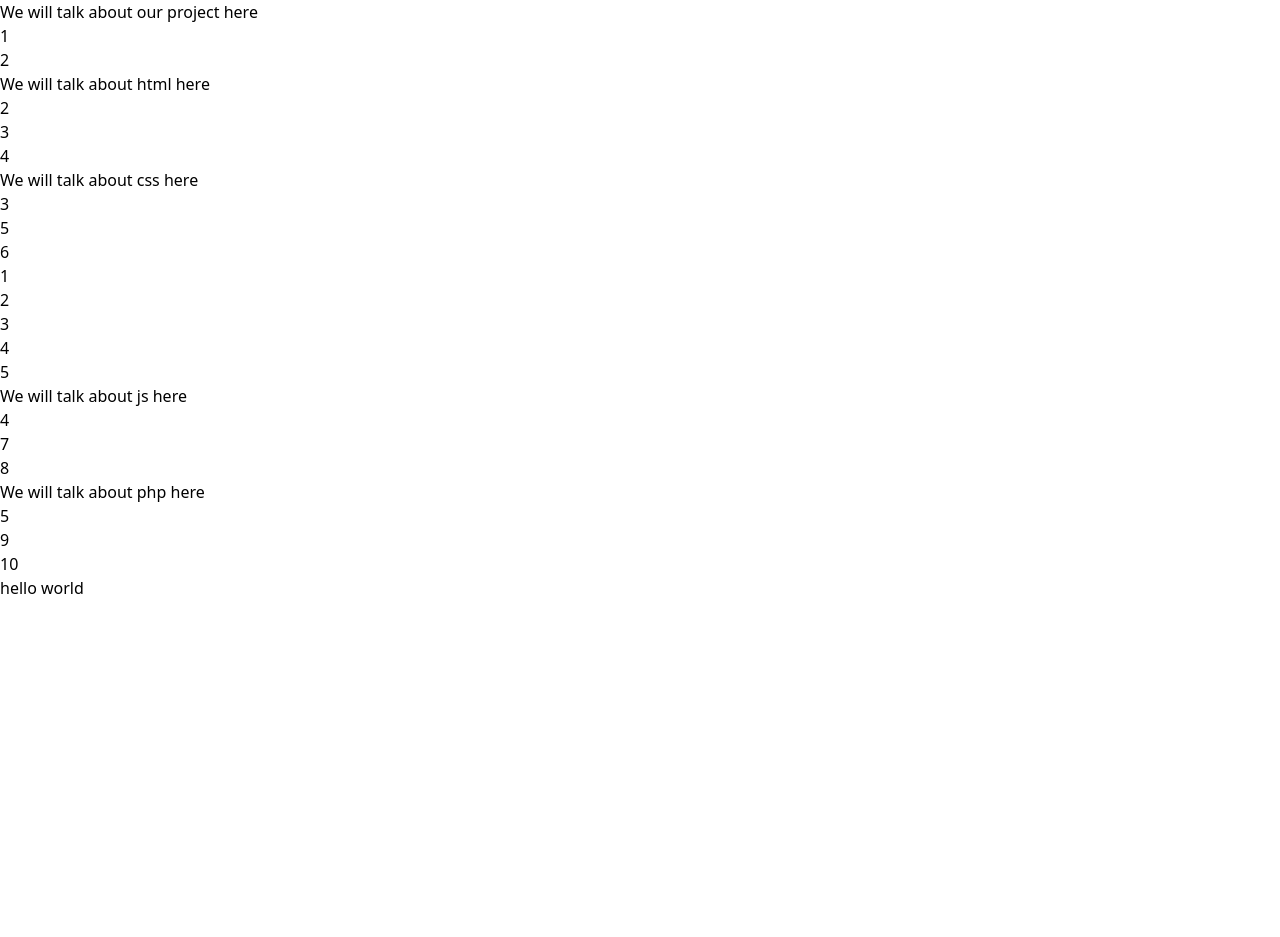
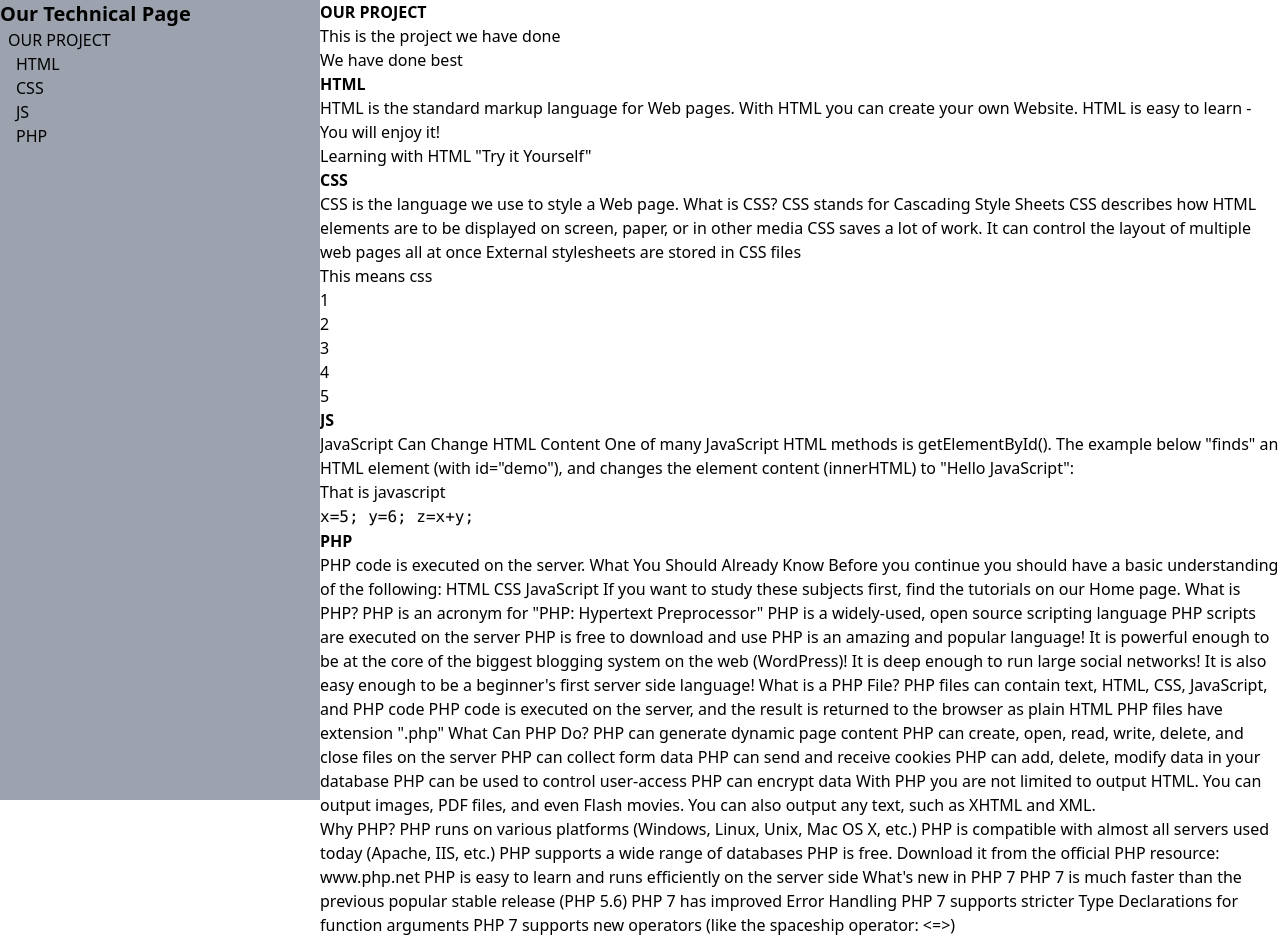
Before and after one commit to heintayzar-hm/project-with-stephen, a plain HTML site: page index.html in a window 1280 px wide. Before the commit the page ends 800 px from the top, so only its background shows below. Drawn offline with nearby package versions, Linux system fonts and the light colour scheme.

Commit message:
Completed

```diff
--- a/index.html
+++ b/index.html
@@ -13,24 +13,54 @@
   </head>
   <body>
     <script src="https://cdn.freecodecamp.org/testable-projects-fcc/v1/bundle.js"></script>
-    <main id="main-doc">
-      <section class="main-section" id="We_will_talk_about_our_project_here">
-        <header>We will talk about our project here</header>
-        <p>1</p>
-        <p>2</p>
+    <main id="main-doc" class="flex flex-row">
+      <div class="basis-1/4">
+        <nav
+          id="navbar"
+          class="flex flex-col lg:fixed h-screen lg:w-1/4 z-10 sm:max-h-23 sm:absolute sm:w-full min-w-290 top-0 lg:overflow-hidden bg-gray-400 space-x-2"
+        >
+          <header class="font-bold lg:text-xl md:text-xl sm:text-normal">
+            Our Technical Page
+          </header>
+          <div
+            class="flex flex-col justify-evenly space-x-2 overflow-y-auto overflow-x-hidden"
+          >
+            <a href="#our_project" class="nav-link uppercase">our project</a>
+            <a href="#html" class="nav-link uppercase">html</a>
+            <a href="#css" class="nav-link uppercase">css</a>
+            <a href="#js" class="nav-link uppercase">js</a>
+            <a href="#php" class="nav-link uppercase">php</a>
+          </div>
+        </nav>
+      </div>
+
+      <div class="basis-3/4">
+        <section class="main-section" id="our_project">
+          <header class="uppercase font-bold">our project</header>
+          <p>This is the project we have done</p>
+          <p>We have done best</p>
         </section>
-      <section class="main-section" id="We_will_talk_about_html_here">
-        <header>We will talk about html here</header>
-        2
-        <p>3</p>
-        <p>4</p>
+        <section class="main-section" id="html">
+          <header class="uppercase font-bold">html</header>
+          <p>
+            HTML is the standard markup language for Web pages. With HTML you
+            can create your own Website. HTML is easy to learn - You will enjoy
+            it!
+          </p>
+          <p>Learning with HTML "Try it Yourself"</p>
         </section>
-      <section class="main-section" id="We_will_talk_about_css_here">
-        <header>We will talk about css here</header>
-        3
-        <p>5</p>
-        <p>6</p>
-        <code></code> <code></code>
+        <section class="main-section" id="css">
+          <header class="uppercase font-bold">css</header>
+
+          <p>
+            CSS is the language we use to style a Web page. What is CSS? CSS
+            stands for Cascading Style Sheets CSS describes how HTML elements
+            are to be displayed on screen, paper, or in other media CSS saves a
+            lot of work. It can control the layout of multiple web pages all at
+            once External stylesheets are stored in CSS files
+          </p>
+          <p>This means css</p>
+
           <ul>
             <li>1</li>
             <li>2</li>
@@ -39,21 +69,62 @@
             <li>5</li>
           </ul>
         </section>
-      <section class="main-section" id="We_will_talk_about_js_here">
-        <header>We will talk about js here</header>
-        4
-        <p>7</p>
-        <p>8</p>
+        <section class="main-section" id="js">
+          <header class="uppercase font-bold">js</header>
+
+          <p>
+            JavaScript Can Change HTML Content One of many JavaScript HTML
+            methods is getElementById(). The example below "finds" an HTML
+            element (with id="demo"), and changes the element content
+            (innerHTML) to "Hello JavaScript":
+          </p>
+          <p>That is javascript</p>
+          <code> x=5; y=6; z=x+y; </code>
+          <code></code>
           <code></code> <code></code> <code></code>
         </section>
-      <section class="main-section" id="We_will_talk_about_php_here">
-        <header>We will talk about php here</header>
-        5
-        <p>9</p>
-        <p>10</p>
+        <section class="main-section" id="php">
+          <header class="uppercase font-bold">php</header>
+
+          <p>
+            PHP code is executed on the server. What You Should Already Know
+            Before you continue you should have a basic understanding of the
+            following: HTML CSS JavaScript If you want to study these subjects
+            first, find the tutorials on our Home page. What is PHP? PHP is an
+            acronym for "PHP: Hypertext Preprocessor" PHP is a widely-used, open
+            source scripting language PHP scripts are executed on the server PHP
+            is free to download and use PHP is an amazing and popular language!
+            It is powerful enough to be at the core of the biggest blogging
+            system on the web (WordPress)! It is deep enough to run large social
+            networks! It is also easy enough to be a beginner's first server
+            side language! What is a PHP File? PHP files can contain text, HTML,
+            CSS, JavaScript, and PHP code PHP code is executed on the server,
+            and the result is returned to the browser as plain HTML PHP files
+            have extension ".php" What Can PHP Do? PHP can generate dynamic page
+            content PHP can create, open, read, write, delete, and close files
+            on the server PHP can collect form data PHP can send and receive
+            cookies PHP can add, delete, modify data in your database PHP can be
+            used to control user-access PHP can encrypt data With PHP you are
+            not limited to output HTML. You can output images, PDF files, and
+            even Flash movies. You can also output any text, such as XHTML and
+            XML.
+          </p>
+
+          <p>
+            Why PHP? PHP runs on various platforms (Windows, Linux, Unix, Mac OS
+            X, etc.) PHP is compatible with almost all servers used today
+            (Apache, IIS, etc.) PHP supports a wide range of databases PHP is
+            free. Download it from the official PHP resource: www.php.net PHP is
+            easy to learn and runs efficiently on the server side What's new in
+            PHP 7 PHP 7 is much faster than the previous popular stable release
+            (PHP 5.6) PHP 7 has improved Error Handling PHP 7 supports stricter
+            Type Declarations for function arguments PHP 7 supports new
+            operators (like the spaceship operator: <=>)
+          </p>
         </section>
+      </div>
     </main>
+
     <script src="js/index.js"></script>
-    <h1>hello world</h1>
   </body>
 </html>
```
Lines whose indentation alone changed are shown as unchanged.
